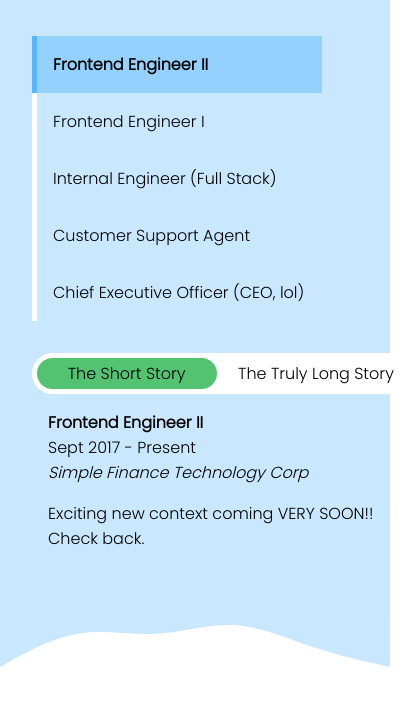
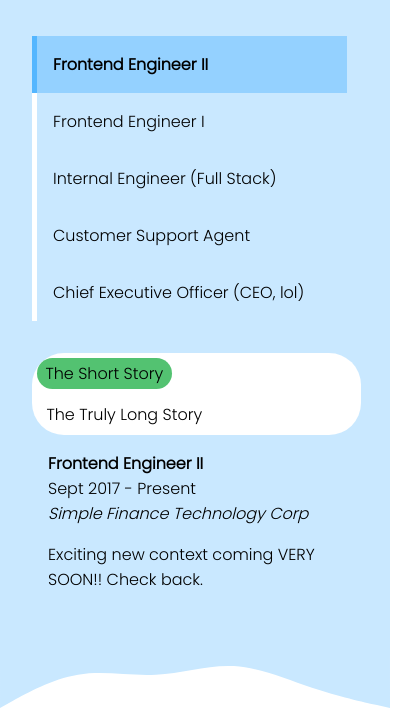
Before and after one commit to margaretlouise/personal_site, a plain HTML site: page index.html in a window 390 px wide. Shown: the part 3595-4319 px from the top of the page, 412 px wide, since content can reach past the window. Drawn offline with Linux system fonts and the light colour scheme.

Commit message:
small screen

```diff
--- a/resources/style.css
+++ b/resources/style.css
@@ -87,6 +87,14 @@ svg {
 	background-color: #53c271;
 }
 
+#short-story-button {
+	width: 145px;
+}
+
+#long-story-button {
+	width: 180px;
+}
+
 .hidden {
 	display: none;
 }
@@ -168,7 +176,7 @@ svg {
 }
 
 .experience-menu {
-	min-width: 290px;
+	min-width: 315px;
 	padding: 0 2rem 2rem 0;
 }
 
@@ -187,7 +195,7 @@ svg {
 }
 
 .experience-secondary-menu {
-	min-width: 380px;
+	min-width: 344px;
 	background-color: #fff;
 	float: left;
 	border-radius: 2rem;
@@ -411,4 +419,16 @@ li.info-description {
 		padding: .2rem;
 		width: 47.3%;
 	}
+
+	.experience-secondary-menu {
+		min-width: 329px;
+	}
+
+	#short-story-button {
+		width: 135px;
+	}
+
+	#long-story-button {
+		width: 175px;
+	}
 }
```
